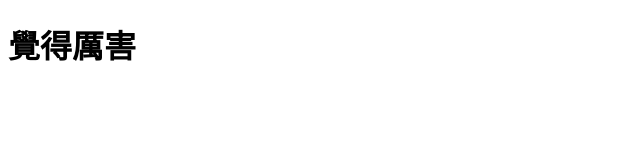
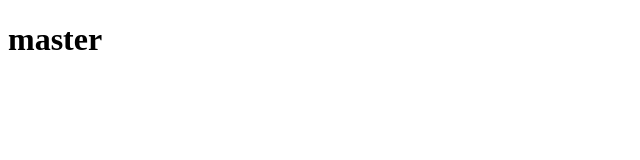
Before and after one commit to oopseric/oopseric.github.io, a plain HTML site: page index.html in a window 1280 px wide. Shown: the whole page, without its empty margins (0-640 px from the left). Drawn offline with Linux system fonts and the light colour scheme.

Commit message:
Update index.html

```diff
--- a/index.html
+++ b/index.html
@@ -2,9 +2,9 @@
 <html>
   <head>
     <meta charset="utf-8">
-    <title>你好，GitHub</title>
+    <title>master，GitHub</title>
   </head>
   <body>
-    <h1>覺得厲害</h1>
+    <h1>master</h1>
   </body>
 </html>
```
